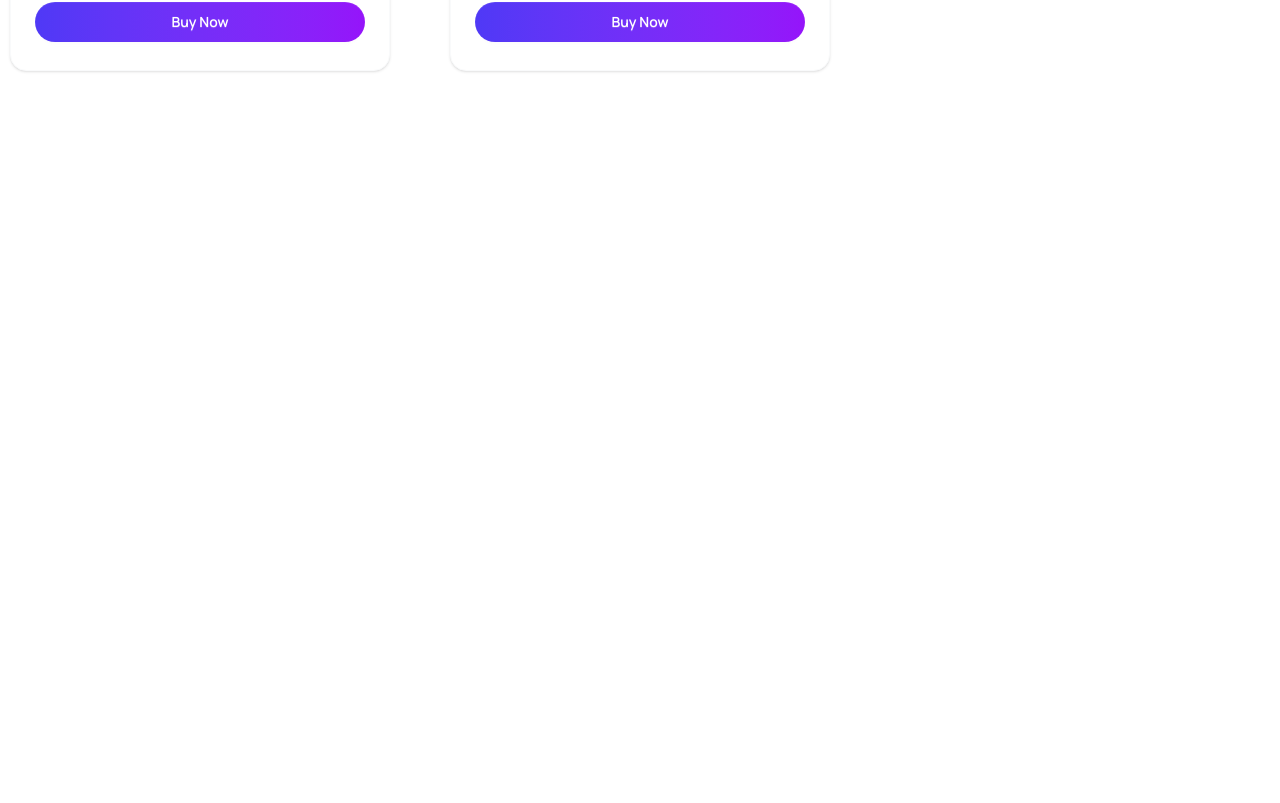
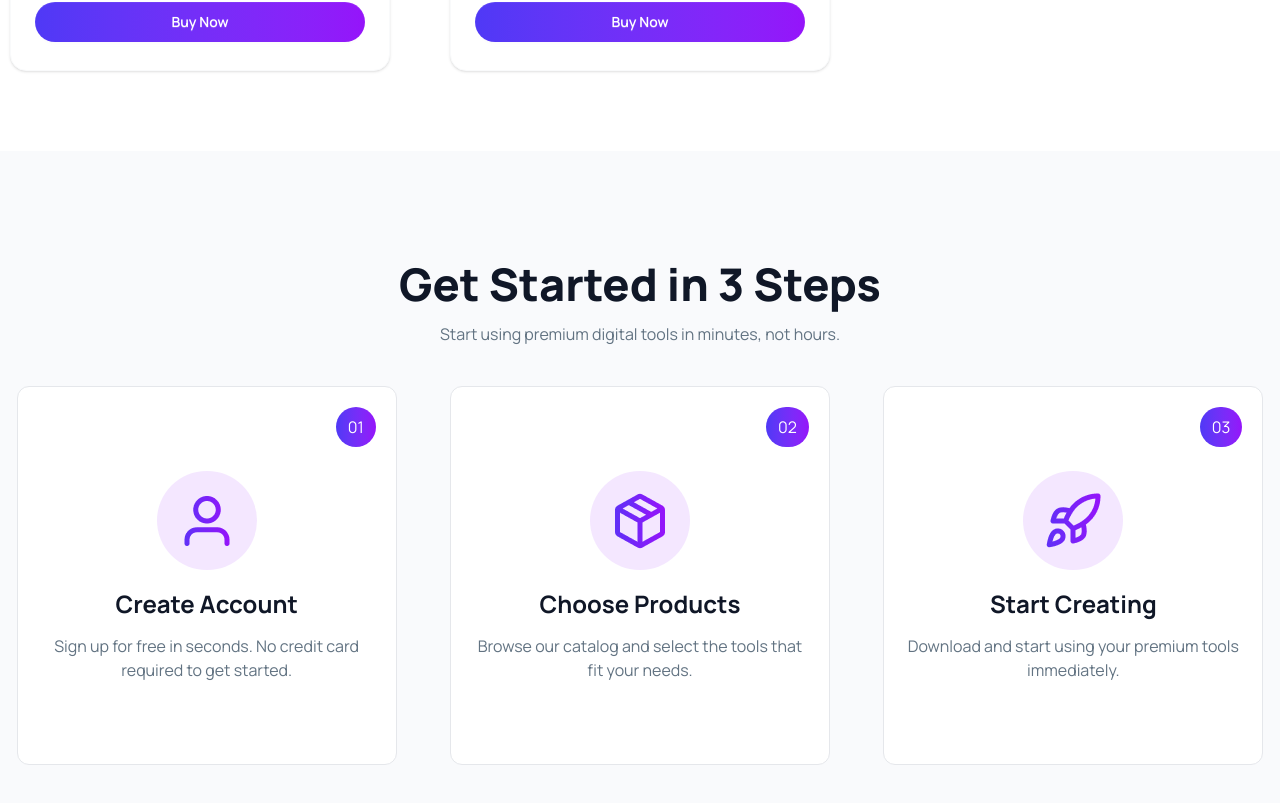
Before and after one commit to krisnokumarghosh/A06-DigiTools-Platform, a React (Vite) app: page / in a window 1280 px wide. Shown: the part 2801-3604 px from the top of the page. Before the commit the page ends 2952 px from the top, so only its background shows below. Built offline with nearby package versions, Linux system fonts and the light colour scheme.

Commit message:
added steps section

```diff
--- a/src/App.jsx
+++ b/src/App.jsx
@@ -5,6 +5,7 @@ import Banner from './components/Banner/Banner'
 import Navbar from './components/Navbar/Navbar'
 import Products from './components/Products/Products'
 import { ToastContainer } from 'react-toastify'
+import Steps from './components/Steps/Steps'
 
 const fetchData = async () => {
   const res = await fetch("/data.json");
@@ -27,6 +28,7 @@ function App() {
       cart={cart}
       productsPromise={productsPromise}></Products>
       </Suspense>
+      <Steps></Steps>
 
 
 
--- /dev/null
+++ b/src/components/Steps/Steps.jsx
@@ -0,0 +1,61 @@
+import React from 'react';
+import userImg from "../../assets/user.png";
+import pacckageImg from "../../assets/package.png";
+import rocketImg from "../../assets/rocket.png";
+
+const Steps = () => {
+    return (
+        <div className=' py-10 md:py-25 bg-[#F9FAFC]'>
+
+        <div className='text-center mb-10'>
+            <h1 className="text-[#101727] font-extrabold text-[39px] md:text-[45px]">Get Started in 3 Steps</h1>
+            <p className="text-[13px] md:text-[16px] w-65 md:w-120 mx-auto text-[#627382] mt-1">Start using premium digital tools in minutes, not hours.</p>
+        </div>
+
+
+        <div className='container mx-auto grid md:grid-cols-2 lg:grid-cols-3 gap-5 justify-items-center'>
+           <div className='w-75  md:w-95 bg-[#FFFFFF] p-5 rounded-xl border border-gray-200 '>
+                <div className='flex justify-end mb-6'>
+                    <span className="px-3 py-2 text-white rounded-full bg-linear-to-r from-[#4F39F6] to-[#9514FA]">01</span>
+                </div>
+                <div className='w-25 h-24.75 mx-auto bg-[#9514FA]/10
+                rounded-full flex justify-center items-center mb-4'>
+                    <img src={userImg} alt="" />
+                </div>
+                <div className='text-center mb-15.5'>
+                    <h3 className='font-bold text-[20px] md:text-[24px] text-[#101727]'>Create Account</h3>
+                    <p className='mt-3 text-[#627382]'>Sign up for free in seconds. No credit card required to get started.</p>
+                </div>
+           </div>
+           <div className='w-75  md:w-95 bg-[#FFFFFF] p-5 rounded-xl border border-gray-200 '>
+                <div className='flex justify-end mb-6'>
+                    <span className="px-3 py-2 text-white rounded-full bg-linear-to-r from-[#4F39F6] to-[#9514FA]">02</span>
+                </div>
+                <div className='w-25 h-24.75 mx-auto bg-[#9514FA]/10
+                rounded-full flex justify-center items-center mb-4'>
+                    <img src={pacckageImg} alt="" />
+                </div>
+                <div className='text-center mb-15.5'>
+                    <h3 className='font-bold text-[20px] md:text-[24px] text-[#101727]'>Choose Products</h3>
+                    <p className=' mt-3 text-[#627382]'>Browse our catalog and select the tools that fit your needs.</p>
+                </div>
+           </div>
+           <div className='w-75  md:w-95 bg-[#FFFFFF] p-5 rounded-xl border border-gray-200 '>
+                <div className='flex justify-end mb-6'>
+                    <span className="px-3 py-2 text-white rounded-full bg-linear-to-r from-[#4F39F6] to-[#9514FA]">03</span>
+                </div>
+                <div className='w-25 h-24.75 mx-auto bg-[#9514FA]/10
+                rounded-full flex justify-center items-center mb-4'>
+                    <img src={rocketImg} alt="" />
+                </div>
+                <div className='text-center mb-15.5'>
+                    <h3 className='font-bold text-[20px] md:text-[24px] text-[#101727]'>Start Creating</h3>
+                    <p className='mt-3 text-[#627382]'>Download and start using your premium tools immediately.</p>
+                </div>
+           </div>
+        </div>
+        </div>
+    );
+};
+
+export default Steps;
```
